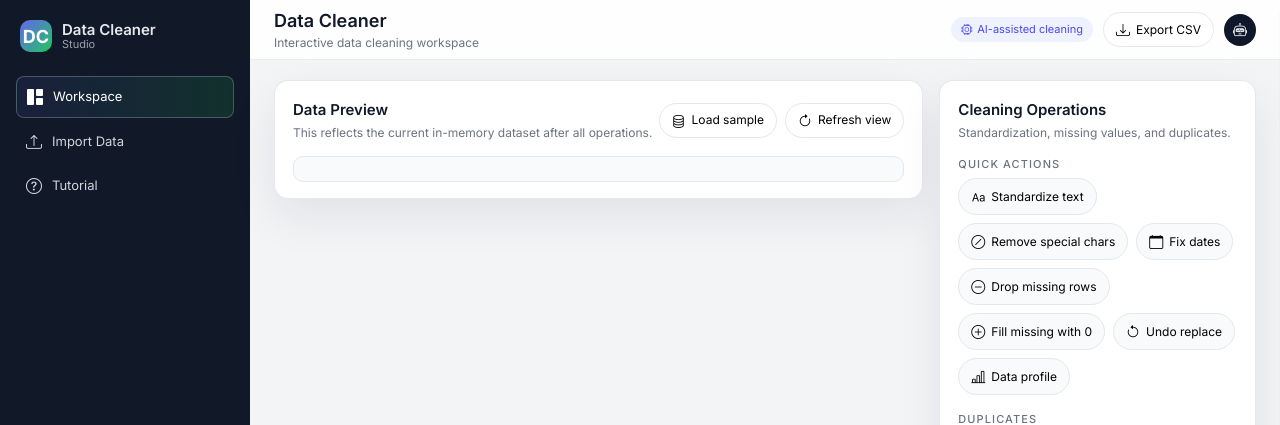
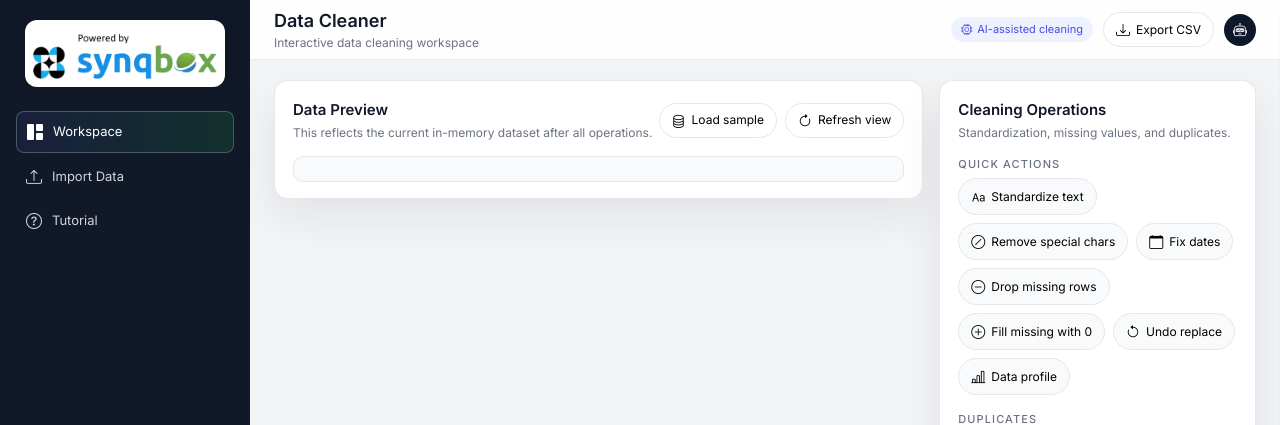
Before and after one commit to mx-dln/birdc-cleaning, a Flask app: page / in a window 1280 px wide. Shown: the top 425 px of the page. Run offline with Flask 3, Linux system fonts and the light colour scheme; some libraries are stand-ins or nearby versions.

Commit message:
Fix Bugs

```diff
--- a/app.py
+++ b/app.py
@@ -400,11 +400,51 @@ def change_dtype():
 
     save_history()
     try:
-        uploaded_df[column] = uploaded_df[column].astype(dtype)
+        if dtype in ['datetime', 'date', 'time']:
+            # Handle datetime conversions
+            if dtype == 'datetime':
+                uploaded_df[column] = pd.to_datetime(uploaded_df[column], errors='coerce')
+            elif dtype == 'date':
+                uploaded_df[column] = pd.to_datetime(uploaded_df[column], errors='coerce').dt.date
+            elif dtype == 'time':
+                # For time, try to extract time from datetime or parse time strings
+                temp_series = pd.to_datetime(uploaded_df[column], errors='coerce')
+                # If conversion failed, try parsing as time directly
+                if temp_series.isna().all():
+                    uploaded_df[column] = pd.to_datetime(uploaded_df[column], format='mixed', errors='coerce').dt.time
+                else:
+                    uploaded_df[column] = temp_series.dt.time
+        elif dtype in ['int', 'float']:
+            # Handle numeric conversions with better error handling
+            if dtype == 'int':
+                # First convert to float to handle decimals, then to int
+                temp_series = pd.to_numeric(uploaded_df[column], errors='coerce')
+                uploaded_df[column] = temp_series.astype('Int64')  # Nullable integer
+            elif dtype == 'float':
+                uploaded_df[column] = pd.to_numeric(uploaded_df[column], errors='coerce')
+        elif dtype in ['bool']:
+            # Handle boolean conversion
+            def to_bool(val):
+                if pd.isna(val):
+                    return False
+                if isinstance(val, str):
+                    val_lower = val.lower().strip()
+                    return val_lower in ['true', '1', 'yes', 'y', 'active', 'enabled']
+                return bool(val)
+            uploaded_df[column] = uploaded_df[column].apply(to_bool)
+        else:
+            # Handle standard pandas dtypes
+            uploaded_df[column] = uploaded_df[column].astype(dtype)
+
     except Exception as e:
         return f"Conversion failed: {e}", 400
 
-    return f"<p><b>Changed '{column}' to {dtype}.</b></p>" + dataframe_to_html_with_id(uploaded_df)
+    # Count how many values were converted vs became null
+    total_count = len(uploaded_df[column])
+    null_count = uploaded_df[column].isna().sum()
+    success_count = total_count - null_count
+
+    return f"<p><b>Changed '{column}' to {dtype}. Successfully converted {success_count}/{total_count} values ({null_count} became null).</b></p>" + dataframe_to_html_with_id(uploaded_df)
 
 @app.route('/replace_values')
 def replace_values_non_sensitive():
--- a/templates/index.html
+++ b/templates/index.html
@@ -72,38 +72,20 @@
     .sidebar-brand {
       display: flex;
       align-items: center;
-      gap: 10px;
+      justify-content: center;
       margin-bottom: 24px;
       padding: 0 4px;
     }
 
-    .sidebar-brand-icon {
-      width: 32px;
-      height: 32px;
-      border-radius: 10px;
-      background: linear-gradient(135deg, #6366f1, #22c55e);
-      display: flex;
-      align-items: center;
-      justify-content: center;
-      color: white;
-      font-weight: 700;
-      font-size: 18px;
-    }
-
-    .sidebar-brand-text {
-      display: flex;
-      flex-direction: column;
-      line-height: 1.1;
-    }
-
-    .sidebar-brand-text span:first-child {
-      font-weight: 600;
-      font-size: 15px;
-    }
-
-    .sidebar-brand-text span:last-child {
-      font-size: 11px;
-      color: #9ca3af;
+    .sidebar-brand-logo {
+      width: 100%;
+      max-width: 200px;
+      height: auto;
+      display: block;
+      background-color: white;
+      border-radius: 12px;
+      padding: 8px;
+      box-shadow: 0 4px 12px rgba(0, 0, 0, 0.1);
     }
 
     .sidebar-nav {
@@ -723,13 +705,7 @@
     <!-- Sidebar -->
     <aside class="sidebar">
       <div class="sidebar-brand">
-        <div class="sidebar-brand-icon">
-          <span>DC</span>
-        </div>
-        <div class="sidebar-brand-text">
-          <span>Data Cleaner</span>
-          <span>Studio</span>
-        </div>
+        <img src="/static/BG.png" alt="Data Cleaner Studio" class="sidebar-brand-logo">
       </div>
 
       <ul class="sidebar-nav">
@@ -882,8 +858,13 @@
                     <option value="int">int</option>
                     <option value="float">float</option>
                     <option value="str">str</option>
+                    <option value="string">string</option>
                     <option value="bool">bool</option>
                     <option value="category">category</option>
+                    <option value="datetime">datetime</option>
+                    <option value="date">date</option>
+                    <option value="time">time</option>
+                    <option value="object">object</option>
                   </select>
                   <button class="tool-chip" onclick="changeDtype()">
                     <i class="bi bi-arrow-left-right"></i> Apply
@@ -1889,6 +1870,15 @@
         note: "Perfect for standardizing names, addresses, and other text fields."
       },
       {
+        title: "Fix Dates",
+        icon: "bi-calendar",
+        route: "/fix_dates",
+        description: "Automatically detect and standardize date columns to YYYY-MM-DD format.",
+        usage: "Click 'Fix dates' to convert various date formats (MM/DD/YYYY, DD-MM-YYYY, etc.) to standard format.",
+        features: ["Auto-detects date columns", "Handles multiple date formats", "Converts to YYYY-MM-DD", "Preserves invalid dates"],
+        note: "Works on columns containing 'date', 'time', 'join', 'start', 'end' keywords. Invalid dates are left unchanged."
+      },
+      {
         title: "Drop Missing Values",
         icon: "bi-dash-circle",
         route: "/drop_missing",
```
Also changed, not shown: static/BG.png (added).
